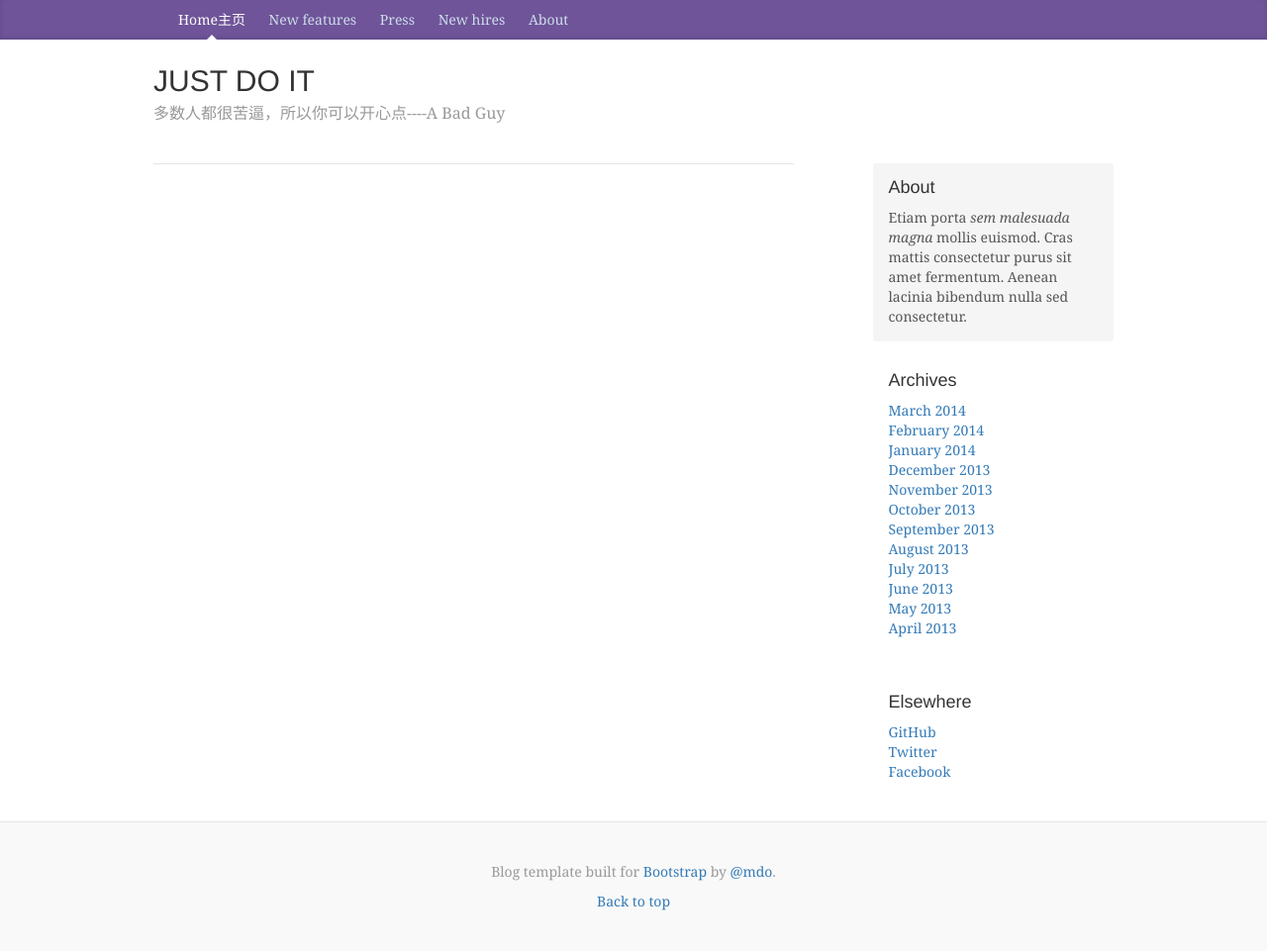
After one commit to guolee89/doit, a Django app: template templates/doit/base.html in a window 1280 px wide. The commit adds this page. Shown: the whole page at 99% size. Run offline with Django 3.2, Linux system fonts and the light colour scheme; the template is opened without the code that fills it, so the values that code supplies are empty; some libraries are stand-ins or nearby versions.

Commit message:
1.generatic class_based view ListView/DetailView; 2.添加base.html, *.css调研

```diff
--- a/doit/urls.py
+++ b/doit/urls.py
@@ -1,5 +1,7 @@
+# coding: utf-8
+
 from django.conf.urls import patterns, include, url
-
+from views import IndexView, ArticleDetailView
 # admin
 from django.contrib import admin
 admin.autodiscover()
@@ -8,9 +10,12 @@ admin.autodiscover()
 import xadmin
 xadmin.autodiscover()
 
+
 urlpatterns = patterns('',
     # Examples:
     url(r'^$', 'doit.views.home', name='home'),
+    url(r'^index/', IndexView.as_view(), name='index_view'),
+    url(r'^article/(?P<pk>[0-9]+)/$', ArticleDetailView.as_view(), name='article_detail'),
     # url(r'^blog/', include('blog.urls')),
 
     url(r'^admin/', include(admin.site.urls)),
--- a/static/css/blog.css
+++ b/static/css/blog.css
@@ -79,17 +79,17 @@ h6, .h6 {
  */
 
 .blog-header {
-  padding-top: 20px;
+  padding-top: 15px;
   padding-bottom: 20px;
 }
 .blog-title {
-  margin-top: 30px;
-  margin-bottom: 0;
-  font-size: 60px;
+  margin-top: 10px;
+  margin-bottom: 5px;
+  font-size: 30px;
   font-weight: normal;
 }
 .blog-description {
-  font-size: 20px;
+  font-size: 16px;
   color: #999;
 }
 
@@ -101,6 +101,7 @@ h6, .h6 {
 .blog-main {
   font-size: 18px;
   line-height: 1.5;
+  border-top: 1px solid #e5e5e5;
 }
 
 /* Sidebar modules for boxing content */
--- /dev/null
+++ b/templates/doit/base.html
@@ -0,0 +1,102 @@
+<!DOCTYPE html>
+<html lang="en">
+  <head>
+    {% load staticfiles %}
+    <meta charset="utf-8">
+    <meta http-equiv="X-UA-Compatible" content="IE=edge">
+    <meta name="viewport" content="width=device-width, initial-scale=1">
+    <!-- The above 3 meta tags *must* come first in the head; any other head content must come *after* these tags -->
+
+    <meta name="description" content="just do it">
+    <meta name="author" content="leonny">
+
+    <title>{% block title %}{% endblock %}just do it</title>
+    <link rel="icon" href="/static/img/favicon.ico">
+
+    <!-- Bootstrap core CSS -->
+    <link href="/static/vendor/bootstrap/dist/css/bootstrap.min.css" rel="stylesheet">
+
+    <!-- Custom styles for this template -->
+    <link href="/static/css/blog.css" rel="stylesheet">
+    {% block extend_style%}{% endblock %}
+
+  </head>
+
+  <body>
+
+    <div class="blog-masthead">
+      <div class="container">
+        <nav class="blog-nav">
+          <a class="blog-nav-item active" href="#">Home主页</a>
+          <a class="blog-nav-item" href="#">New features</a>
+          <a class="blog-nav-item" href="#">Press</a>
+          <a class="blog-nav-item" href="#">New hires</a>
+          <a class="blog-nav-item" href="#">About</a>
+        </nav>
+      </div>
+    </div>
+
+    <div class="container">
+      	<div class="row">
+			<div class="blog-header">
+        		<h1 class="blog-title">JUST DO IT</h1>
+        		<p class="lead blog-description">多数人都很苦逼，所以你可以开心点----A Bad Guy</p>
+    		</div>
+		</div>
+
+		<div class="row">
+        	<div id='main' class="col-sm-8 blog-main">
+	    	{% block main%}{% endblock%}
+		</div>
+
+        <div class="col-sm-3 col-sm-offset-1 blog-sidebar">
+          <div class="sidebar-module sidebar-module-inset">
+            <h4>About</h4>
+            <p>Etiam porta <em>sem malesuada magna</em> mollis euismod. Cras mattis consectetur purus sit amet fermentum. Aenean lacinia bibendum nulla sed consectetur.</p>
+          </div>
+          <div class="sidebar-module">
+            <h4>Archives</h4>
+            <ol class="list-unstyled">
+              <li><a href="#">March 2014</a></li>
+              <li><a href="#">February 2014</a></li>
+              <li><a href="#">January 2014</a></li>
+              <li><a href="#">December 2013</a></li>
+              <li><a href="#">November 2013</a></li>
+              <li><a href="#">October 2013</a></li>
+              <li><a href="#">September 2013</a></li>
+              <li><a href="#">August 2013</a></li>
+              <li><a href="#">July 2013</a></li>
+              <li><a href="#">June 2013</a></li>
+              <li><a href="#">May 2013</a></li>
+              <li><a href="#">April 2013</a></li>
+            </ol>
+          </div>
+          <div class="sidebar-module">
+            <h4>Elsewhere</h4>
+            <ol class="list-unstyled">
+              <li><a href="#">GitHub</a></li>
+              <li><a href="#">Twitter</a></li>
+              <li><a href="#">Facebook</a></li>
+            </ol>
+          </div>
+        </div><!-- /.blog-sidebar -->
+
+      </div><!-- /.row -->
+
+    </div><!-- /.container -->
+
+    <footer class="blog-footer">
+      <p>Blog template built for <a href="http://getbootstrap.com">Bootstrap</a> by <a href="https://twitter.com/mdo">@mdo</a>.</p>
+      <p>
+        <a href="#">Back to top</a>
+      </p>
+    </footer>
+
+    <!-- Bootstrap core JavaScript
+    ================================================== -->
+    <!-- Placed at the end of the document so the pages load faster -->
+    <script type="text/javascript" src="/static/vendor/jquery/jquery-1.11.2.min.js"></script>
+    <!-- <script src="https://ajax.googleapis.com/ajax/libs/jquery/1.11.2/jquery.min.js"></script> -->
+    <script src="/static/vendor/bootstrap/dist/js/bootstrap.min.js"></script>
+  </body>
+</html>
--- a/templates/doit/index.html
+++ b/templates/doit/index_view.html
@@ -57,6 +57,11 @@
             </blockquote>
             <p>Etiam porta <em>sem malesuada magna</em> mollis euismod. Cras mattis consectetur purus sit amet fermentum. Aenean lacinia bibendum nulla sed consectetur.</p>
             <h2>Heading</h2>
+	    {% for article in article_list %}
+	    	<p>{{ article.id }}</p>
+	    	<p>{{ article.title }}</p>
+	    	<p>{{ article.content }}</p>
+	    {% endfor %}
             <p>Vivamus sagittis lacus vel augue laoreet rutrum faucibus dolor auctor. Duis mollis, est non commodo luctus, nisi erat porttitor ligula, eget lacinia odio sem nec elit. Morbi leo risus, porta ac consectetur ac, vestibulum at eros.</p>
             <h3>Sub-heading</h3>
             <p>Cum sociis natoque penatibus et magnis dis parturient montes, nascetur ridiculus mus.</p>
```
Also changed, not shown: doit/views.py (+32 -1 lines), templates/doit/article_detail_view.html (added, +18 -0 lines), web/adminx.py (added, +18 -0 lines), web/markup.py (added, +21 -0 lines), 1 other file.
